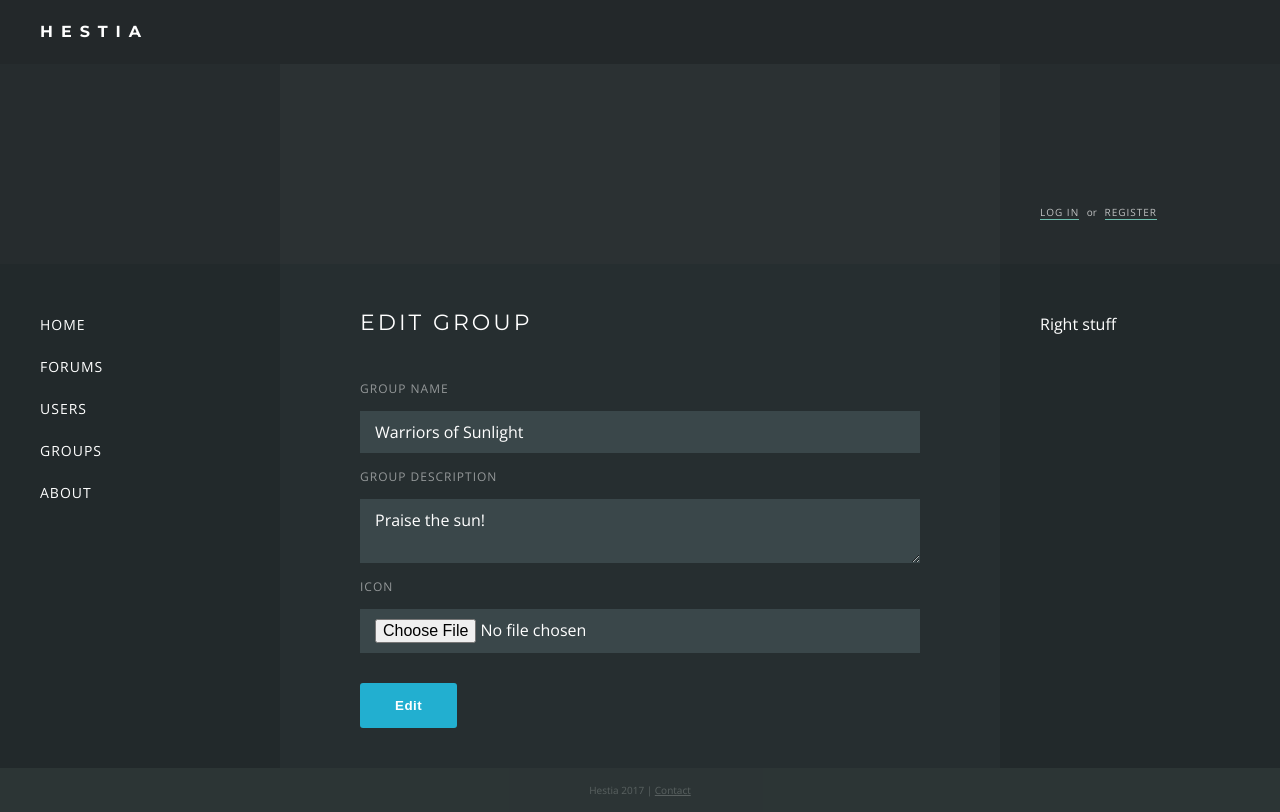
After one commit to tomual/Hestia, a Django app: page /groups/1/edit in a window 1280 px wide. The commit adds this page. Run offline with Django 3.2, Linux system fonts and the light colour scheme; data comes from the database, SQL or seed files in the repository; both versions use the stored data as it was after the commit.

Commit message:
Group editing and form

```diff
--- /dev/null
+++ b/groups/forms.py
@@ -0,0 +1,4 @@
+from django import forms
+
+class ImageUploader(forms.Form):
+    icon = forms.ImageField()
--- a/groups/models.py
+++ b/groups/models.py
@@ -10,6 +10,12 @@ class Group(models.Model):
     icon = models.ImageField(upload_to='static/group_icons', blank=True)
     members = models.ManyToManyField(User, through='Membership')
 
+    def is_owner(self, user):
+        try:
+            return self.membership_set.get(user=user)
+        except Membership.DoesNotExist:
+            return False
+
     def __str__(self):
     	return self.name
 
--- /dev/null
+++ b/groups/templates/groups/edit.html
@@ -0,0 +1,27 @@
+{% extends "base.html" %}
+
+{% block content %}
+    <h1>{% block title %}Edit Group{% endblock %}</h1>
+    {% if messages %}
+        {% for message in messages %}
+            <div class="alert alert-{{ message.tags }}">
+                {{ message|safe }}
+            </div>
+        {% endfor %}
+    {% endif %}
+    <form method="POST" enctype="multipart/form-data">
+        {% csrf_token %}
+
+        <label>Group Name</label>
+        <input type="text" name="username" value="{{ group.name }}" class="disabled">
+
+        <label>Group Description</label>
+        <textarea name="description">{{ group.description }}</textarea>
+
+        <label>Icon</label>
+        <input type="file" name="icon">
+
+        <button type="submit" class="primary-button">Edit</button>
+    </form>
+
+{% endblock %}
--- a/groups/templates/groups/view.html
+++ b/groups/templates/groups/view.html
@@ -3,6 +3,11 @@
 {% block content %}
 <div class="group">
     <h1>{% block title %}{{ group.name }}{% endblock %}</h1>
+
+	{% if is_owner %}
+		<a href="/groups/{{ group.id }}/edit" class="button">Edit Group</a>
+	{% endif %}
+
 	<div class="icon"><img src="/{{ group.icon }}"></div>
     <p>Created {{ group.created }}</p>
     <p>Owned by {{ group.owner.username }}</p>
--- a/groups/urls.py
+++ b/groups/urls.py
@@ -6,4 +6,5 @@ urlpatterns = [
     url(r'^$', views.index, name='index'),
     url(r'^new$', views.new, name='new'),
     url(r'^(?P<id>[0-9]+)$', views.view, name='view'),
+    url(r'^(?P<id>[0-9]+)/edit$', views.edit, name='edit'),
 ]
--- a/groups/views.py
+++ b/groups/views.py
@@ -3,6 +3,7 @@ from django.http import HttpResponseRedirect, HttpResponse
 from django.utils import timezone
 
 from .models import Group, Membership
+from .forms import ImageUploader
 from django.contrib.auth.models import User
 
 def index(request):
@@ -11,7 +12,8 @@ def index(request):
 
 def view(request, id):
     group = Group.objects.get(id=id)
-    return render(request, 'groups/view.html', {'group':group})
+    is_owner = group.is_owner(request.user)
+    return render(request, 'groups/view.html', {'group':group, 'is_owner':is_owner})
 
 def new(request):
     if request.method == "POST":
@@ -30,3 +32,19 @@ def new(request):
         return render(request, 'groups/new.html')
     else:
         return render(request, 'groups/new.html')
+
+def edit(request, id):
+    group = Group.objects.get(id=id)
+    if request.method == "POST":
+        group.description = request.POST['description']
+
+        if request.FILES.get('icon', False):
+            form = ImageUploader(request.POST, request.FILES)
+            if form.is_valid():
+                group.icon = form.cleaned_data['icon']
+
+        group.save()
+
+        return render(request, 'groups/edit.html', {'group':group})
+    else:
+        return render(request, 'groups/edit.html', {'group':group})
--- a/users/templates/users/edit.html
+++ b/users/templates/users/edit.html
@@ -1,8 +1,6 @@
 {% extends "base.html" %}
 
 {% block content %}
-{{ form.errors }}
-{{ form.non_field_errors }}
     <h1>{% block title %}Edit Profile{% endblock %}</h1>
     {% if messages %}
         {% for message in messages %}
--- a/users/views.py
+++ b/users/views.py
@@ -2,8 +2,8 @@ from django.shortcuts import render, redirect
 from django.contrib.auth import authenticate, login, logout
 from django.contrib.auth.models import Permission, User
 from django.contrib import messages
+
 from .forms import ImageUploader
-
 
 def index(request):
     users = User.objects.all()
@@ -55,8 +55,6 @@ def edit(request):
         user_edit.profile.location = request.POST['location']
         user_edit.profile.description = request.POST['description']
 
-        print(request.FILES.get('icon', False))
-
         if request.FILES.get('icon', False):
             form = ImageUploader(request.POST, request.FILES)
             if form.is_valid():
```
Also changed, not shown: db.sqlite3.
